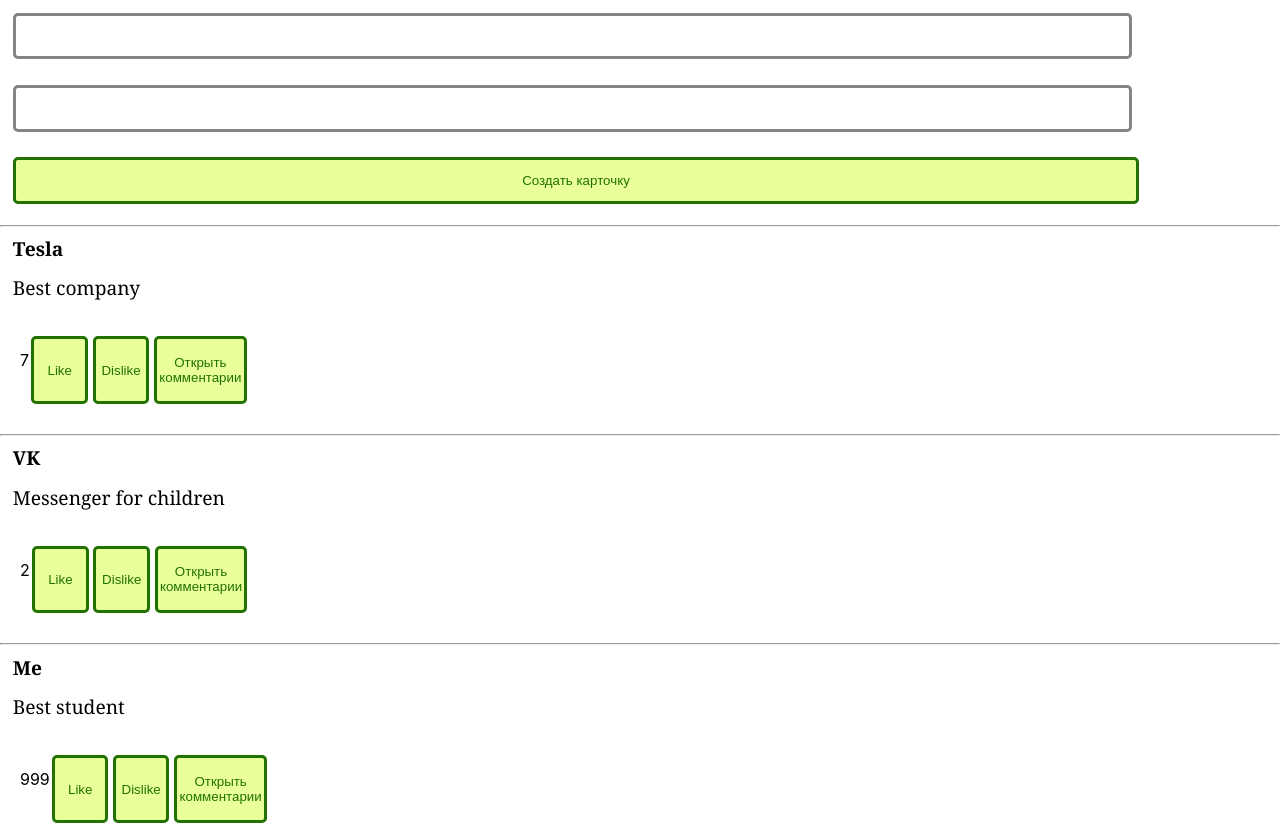
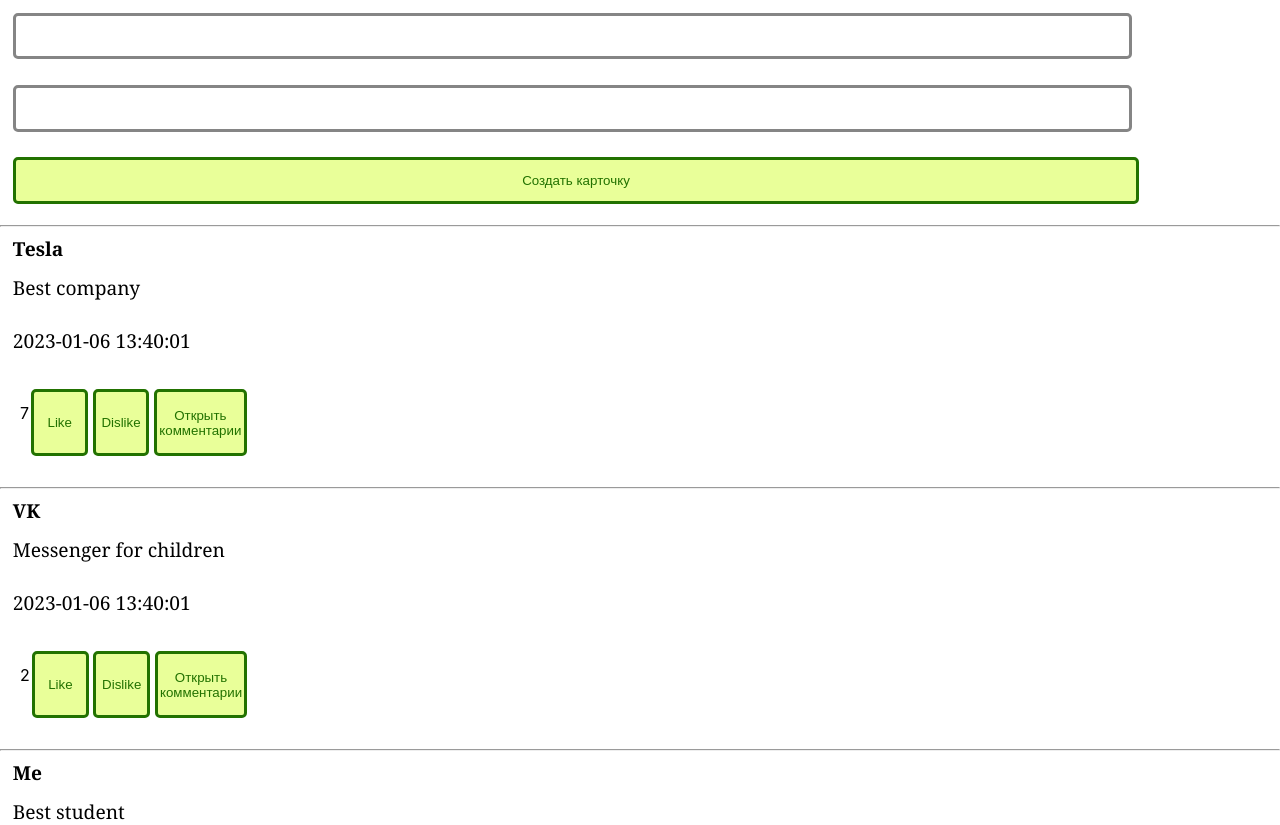
Before and after one commit to olya3112/React, a React (Create React App) app in the folder reactpj/: page / in a window 1280 px wide. Shown: the top 825 px of the page. Built offline with nearby package versions, Linux system fonts and the light colour scheme.

Commit message:
add date to cards

```diff
--- a/reactpj/src/App.js
+++ b/reactpj/src/App.js
@@ -36,7 +36,12 @@
             <div>
                 { content ?
                     content.map(item =>
-                        <PostNews articleId = {item.articleId} title = {item.title} text={item.text} currentLikes={item.currentLikes} commentsCount={item.commentsCount}/>
+                        <PostNews articleId = {item.articleId}
+                                  title = {item.title}
+                                  text={item.text}
+                                  currentLikes={item.currentLikes}
+                                  commentsCount={item.commentsCount}
+                                  date = {item.date}/>
                     )
                     :
                     <div>
--- a/reactpj/src/assets/data/articles.json
+++ b/reactpj/src/assets/data/articles.json
@@ -4,34 +4,39 @@
     "title": "Tesla",
     "text": "Best company",
     "currentLikes": 7,
-    "commentsCount": 1
+    "commentsCount": 1,
+    "date": "2023-01-06 13:40:01"
   },
   {
     "articleId": 5,
     "title": "VK",
     "text": "Messenger for children",
     "currentLikes": 2,
-    "commentsCount": 2
+    "commentsCount": 2,
+    "date": "2023-01-06 13:40:01"
   },
   {
     "articleId": 72,
     "title": "Me",
     "text": "Best student",
     "currentLikes": 999,
-    "commentsCount": 0
+    "commentsCount": 0,
+    "date": "2023-01-06 13:40:01"
   },
   {
     "articleId": 33,
     "title": "Item",
     "text": "Some other item",
     "currentLikes": 0,
-    "commentsCount": 2
+    "commentsCount": 2,
+    "date": "2023-01-06 13:40:01"
   },
   {
     "articleId": 16,
     "title": "Real article",
     "text": "Real text for real article",
     "currentLikes": 11,
-    "commentsCount": 1
+    "commentsCount": 1,
+    "date": "2023-01-06 13:40:01"
   }
 ]
--- a/reactpj/src/components/Comments/Comments.jsx
+++ b/reactpj/src/components/Comments/Comments.jsx
@@ -6,16 +6,17 @@
 
 
 
-export function Comments ({articleId, commentsCount})  {
+export function Comments (props)  {
+
 
     const [comments, setComments] = useState(null)
-    const [commentsSize, setCommentsSize] = useState(commentsCount)
+    const [commentsSize, setCommentsSize] = useState(props.commentsCount)
 
 
     useEffect(() => {
-        getComments(articleId).then(fetchedComments => {
+        getComments(props.articleId).then(fetchedComments => {
             setComments(fetchedComments)
-            setCommentsSize(commentsCount)
+            setCommentsSize(props.commentsCount)
         })
     }, [])
 
--- a/reactpj/src/components/PostNews/PostForms.jsx
+++ b/reactpj/src/components/PostNews/PostForms.jsx
@@ -6,8 +6,10 @@
     const [content, setPost] = useState({title: '', text: ''})
     const addNewPost = (e) =>{
         e.preventDefault()
+        const dates = new Date()
+        const newDate = dates.toISOString().split('T')[0] + ' ' + dates.toISOString().split('T')[1].split('.')[0]
         const newpost = {
-            ...content, articleId: Date.now(), currentLikes: 0, commentsCount: 0
+            ...content, articleId: Date.now(), currentLikes: 0, commentsCount: 0, date: newDate
         }
         create(newpost)
         setPost( {title: '', text: ''})
--- a/reactpj/src/components/PostNews/PostNews.jsx
+++ b/reactpj/src/components/PostNews/PostNews.jsx
@@ -51,6 +51,9 @@
                 <div className={s.contentText}>
                      {props.text}
                 </div>
+                <div className={s.contentText}>
+                    {props.date}
+                </div>
             </div>
             <div className={s.postline}>
                 <p> {count}</p>
```
